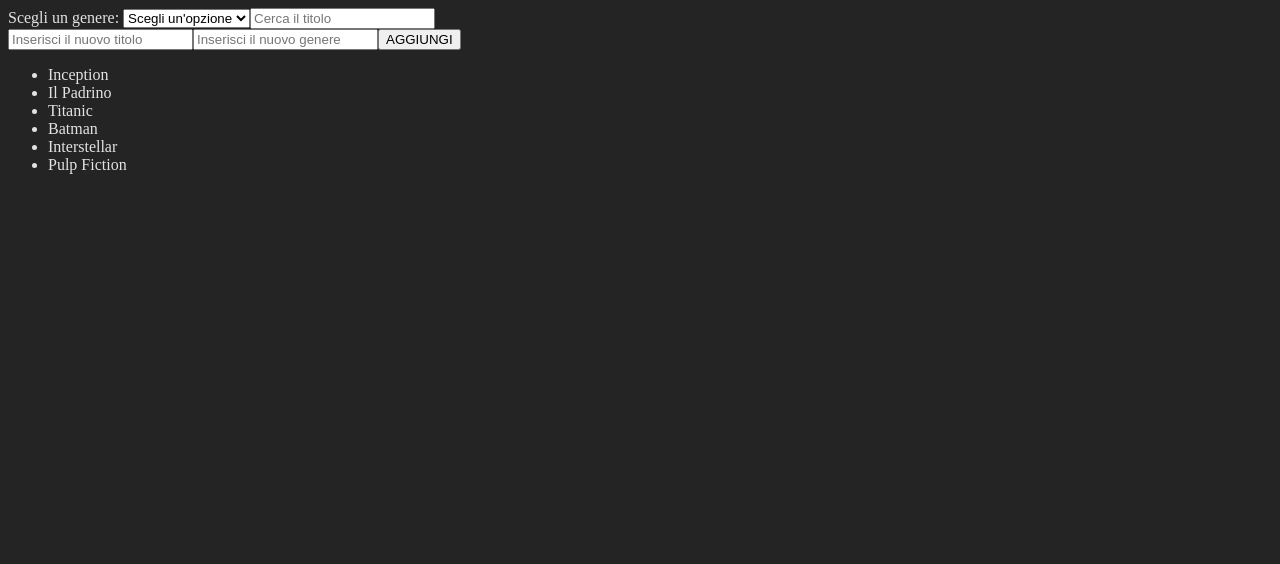
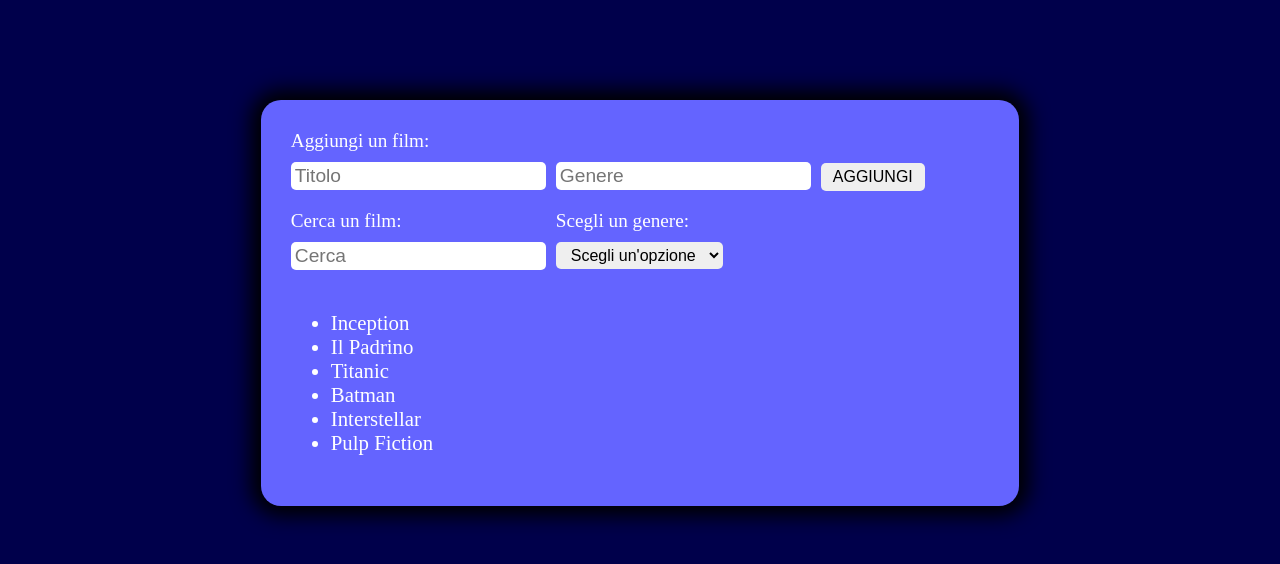
Before and after one commit to Matteo-Ciardi/react-movie-filter, a React (Vite) app: page / in a window 1280 px wide. Shown: the top 564 px of the page. Built offline with nearby package versions, Linux system fonts and the light colour scheme.

Commit message:
stilizzati i contenuti della pagina

```diff
--- a/src/components/main/cardlist/cardlist.css
+++ b/src/components/main/cardlist/cardlist.css
@@ -0,0 +1,53 @@
+.main-container {
+    width: 60%;
+    margin: 100px auto;
+}
+
+.main-card {
+    background-color: rgb(100, 100, 255);
+    padding: 30px;
+    border-radius: 20px;
+    box-shadow: 0px 0px 20px 10px black;
+}
+
+.label {
+    font-size: 1.2rem;
+    display: block;
+    margin-bottom: 10px;
+}
+
+.input {
+    font-size: 1.2rem;
+    border-color: transparent;
+    border-radius: 5px;
+    margin-bottom: 20px;
+}
+
+.input.genre {
+    margin-left: 10px;
+}
+
+.add-btn {
+    font-size: 1rem;
+    margin-left: 10px;
+    padding: 3px 10px;
+    cursor: pointer;
+    border-color: transparent;
+    border-radius: 5px;
+}
+
+.filter-search {
+    display: flex;
+}
+
+.filter {
+    margin-left: 10px;
+}
+
+.genre-select {
+    font-size: 1rem;
+    padding: 3px 10px;
+    cursor: pointer;
+    border-color: transparent;
+    border-radius: 5px;
+}
--- a/src/components/main/cardlist/cardlist.jsx
+++ b/src/components/main/cardlist/cardlist.jsx
@@ -1,5 +1,6 @@
 import { useState, useEffect } from "react"
 import filmlist from '../../../assets/filmlist'
+import './cardlist.css'
 
 function CardList() {
 
@@ -19,7 +20,8 @@ function CardList() {
     const addMovie = e => {
         e.preventDefault();
 
-        if (!newTitle.trim() || !newGenre.trim()) return;
+        if (!newTitle.trim() || !newGenre.trim())
+            return;
 
         const updatedMovies = [...movies,
         { title: newTitle, genre: newGenre }
@@ -59,9 +61,41 @@ function CardList() {
 
     return (
         <>
-            <form>
-                <label htmlFor="movie-select">Scegli un genere: </label>
-                <select name="genres"
+            <div className="main-container">
+
+                <div className="main-card">
+
+                    <form onSubmit={addMovie} className="add-form">
+                        <label htmlFor="movie-add" className="label">Aggiungi un film: </label>
+                        <input className="input title"
+                            type="text"
+                            value={newTitle}
+                            placeholder="Titolo"
+                            onChange={(e) => { setNewTitle(e.target.value) }} />
+
+                        <input className="input genre"
+                            type="text"
+                            value={newGenre}
+                            placeholder="Genere"
+                            onChange={(e) => { setNewGenre(e.target.value) }} />
+
+                        <button type="submit" className="add-btn">AGGIUNGI</button>
+                    </form>
+
+                    <form className="filter-search">
+                        <div className="search">
+                            <label htmlFor="search-movie" className="label">Cerca un film: </label>
+                            <input className="input"
+                                type="text"
+                                value={search}
+                                placeholder="Cerca"
+                                onChange={(e) => { setSearch(e.target.value) }} />
+                        </div>
+
+                        <div className="filter">
+                            <label htmlFor="movie-select" className="label">Scegli un genere: </label>
+                            <select className="genre-select"
+                                name="genres"
                                 value={select}
                                 onChange={(e) => { setSelect(e.target.value) }}>
 
@@ -76,24 +110,7 @@ function CardList() {
                                 <option value="Romantico">Romantico</option>
                                 <option value="Azione">Azione</option> */}
                             </select>
-                <input type="text"
-                    value={search}
-                    placeholder="Cerca il titolo"
-                    onChange={(e) => { setSearch(e.target.value) }} />
-            </form>
-
-            <form onSubmit={addMovie}>
-                <input type="text"
-                    value={newTitle}
-                    placeholder="Inserisci il nuovo titolo"
-                    onChange={(e) => { setNewTitle(e.target.value) }} />
-
-                <input type="text"
-                    value={newGenre}
-                    placeholder="Inserisci il nuovo genere"
-                    onChange={(e) => { setNewGenre(e.target.value) }} />
-
-                <button type="submit">AGGIUNGI</button>
+                        </div>
                     </form>
 
                     <ul>
@@ -104,6 +121,8 @@ function CardList() {
                             </li>
                         ))}
                     </ul>
+                </div>
+            </div>
         </>
     )
 }
--- a/src/index.css
+++ b/src/index.css
@@ -1,5 +1,9 @@
 body {
-  color-scheme: light dark;
-  color: rgba(255, 255, 255, 0.87);
-  background-color: #242424;
+  color: rgba(255, 255, 255, 1);
+  background-color: rgb(0, 0, 75);
 }
+
+ul,
+ol {
+  font-size: 1.3rem;
+}
```
Lines whose indentation alone changed are shown as unchanged.
